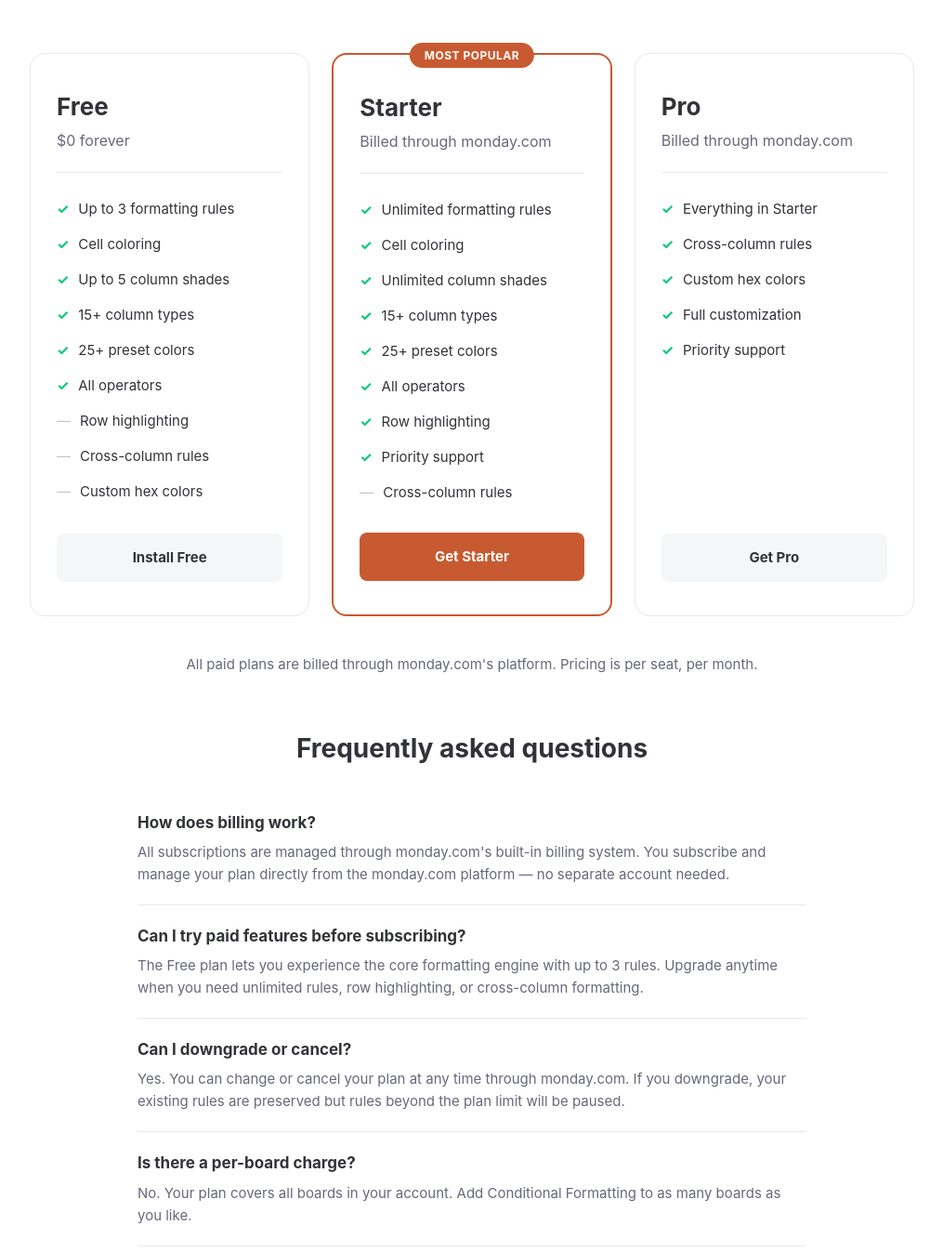
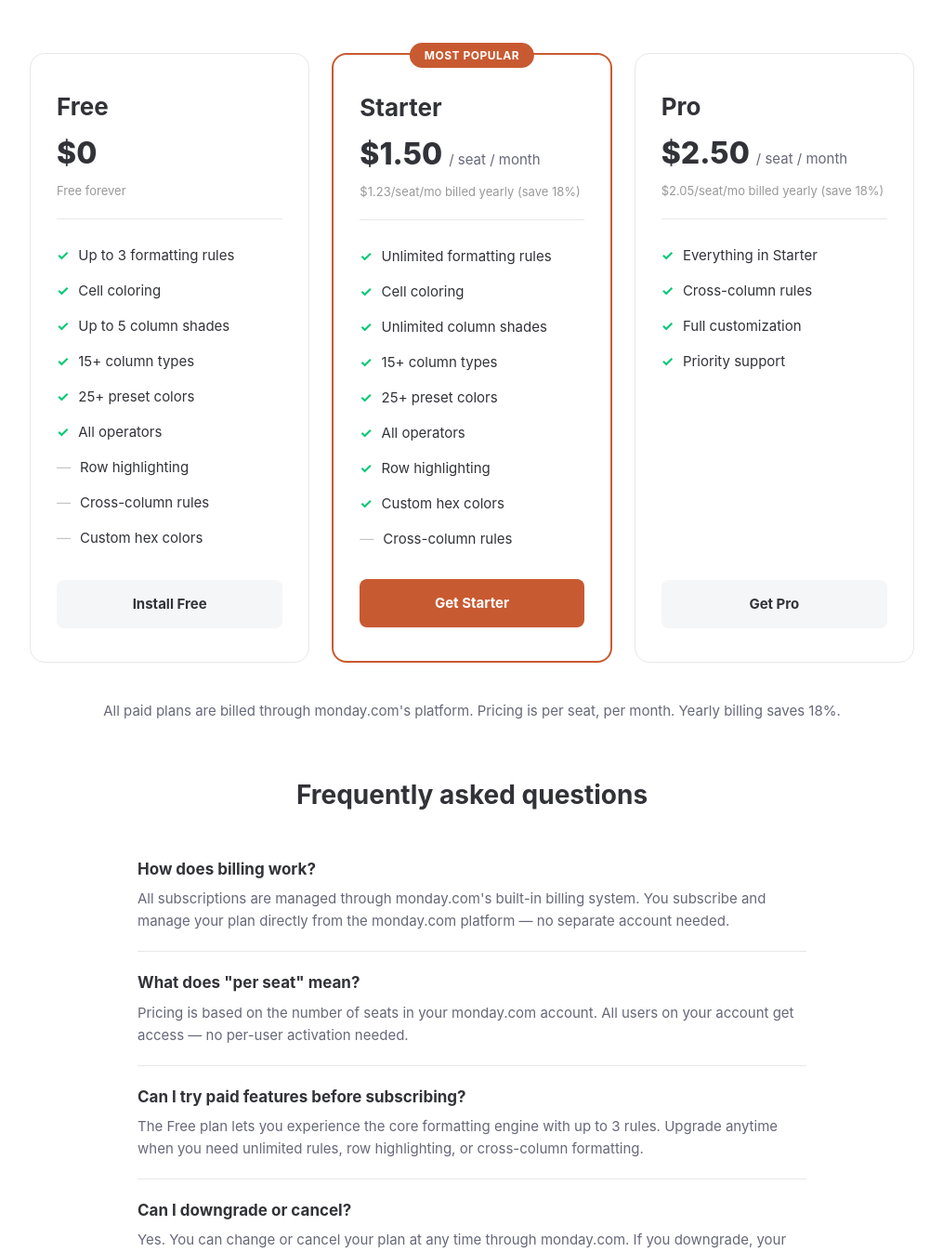
Before and after one commit to team-spinoff/conditional-formatting-app, a plain HTML site: page pricing.html in a window 1280 px wide. Shown: the part 220-1567 px from the top of the page at 93% size, without its empty margins (132-1147 px from the left). Drawn offline with Linux system fonts and the light colour scheme.

Commit message:
Update pricing page with real amounts and add pricing link
- Starter: $1.50/seat/month ($1.23 yearly)
- Pro: $2.50/seat/month ($2.05 yearly)
- Add seat-based pricing FAQ
- Add pricing link to index footer

Co-Authored-By: Claude Opus 4.6 <noreply@anthropic.com>

```diff
--- a/pricing.html
+++ b/pricing.html
@@ -4,7 +4,7 @@
   <meta charset="UTF-8">
   <meta name="viewport" content="width=device-width, initial-scale=1.0">
   <title>Pricing — Conditional Formatting for monday.com</title>
-  <meta name="description" content="Pricing plans for Conditional Formatting on monday.com. Free to start.">
+  <meta name="description" content="Pricing plans for Conditional Formatting on monday.com. Free to start, from $1.50/seat/month.">
   <style>
     * { margin: 0; padding: 0; box-sizing: border-box; }
     body {
@@ -58,7 +58,10 @@
       letter-spacing: 0.5px;
     }
     .plan h2 { font-size: 26px; font-weight: 700; margin-bottom: 4px; }
-    .plan .price { font-size: 16px; color: #676879; margin-bottom: 20px; }
+    .plan .price { font-size: 16px; color: #676879; margin-bottom: 4px; }
+    .plan .price-detail { font-size: 32px; font-weight: 800; color: #323338; margin-bottom: 4px; }
+    .plan .price-detail span { font-size: 15px; font-weight: 400; color: #676879; }
+    .plan .price-note { font-size: 13px; color: #999; margin-bottom: 20px; }
     .plan .divider { height: 1px; background: #E8E8E8; margin-bottom: 20px; }
     .plan ul { list-style: none; flex: 1; }
     .plan ul li {
@@ -121,7 +124,8 @@
 
       <div class="plan">
         <h2>Free</h2>
-        <p class="price">$0 forever</p>
+        <div class="price-detail">$0</div>
+        <p class="price-note">Free forever</p>
         <div class="divider"></div>
         <ul>
           <li><span class="check">&#10003;</span> Up to 3 formatting rules</li>
@@ -140,7 +144,8 @@
       <div class="plan featured">
         <span class="badge">Most Popular</span>
         <h2>Starter</h2>
-        <p class="price">Billed through monday.com</p>
+        <div class="price-detail">$1.50 <span>/ seat / month</span></div>
+        <p class="price-note">$1.23/seat/mo billed yearly (save 18%)</p>
         <div class="divider"></div>
         <ul>
           <li><span class="check">&#10003;</span> Unlimited formatting rules</li>
@@ -150,7 +155,7 @@
           <li><span class="check">&#10003;</span> 25+ preset colors</li>
           <li><span class="check">&#10003;</span> All operators</li>
           <li><span class="check">&#10003;</span> Row highlighting</li>
-          <li><span class="check">&#10003;</span> Priority support</li>
+          <li><span class="check">&#10003;</span> Custom hex colors</li>
           <li><span class="dash">&#8212;</span> Cross-column rules</li>
         </ul>
         <a href="https://monday.com/marketplace" class="cta cta-primary">Get Starter</a>
@@ -158,12 +163,12 @@
 
       <div class="plan">
         <h2>Pro</h2>
-        <p class="price">Billed through monday.com</p>
+        <div class="price-detail">$2.50 <span>/ seat / month</span></div>
+        <p class="price-note">$2.05/seat/mo billed yearly (save 18%)</p>
         <div class="divider"></div>
         <ul>
           <li><span class="check">&#10003;</span> Everything in Starter</li>
           <li><span class="check">&#10003;</span> Cross-column rules</li>
-          <li><span class="check">&#10003;</span> Custom hex colors</li>
           <li><span class="check">&#10003;</span> Full customization</li>
           <li><span class="check">&#10003;</span> Priority support</li>
         </ul>
@@ -172,7 +177,7 @@
 
     </div>
 
-    <p class="note">All paid plans are billed through monday.com's platform. Pricing is per seat, per month.</p>
+    <p class="note">All paid plans are billed through monday.com's platform. Pricing is per seat, per month. Yearly billing saves 18%.</p>
 
     <div class="faq">
       <h2>Frequently asked questions</h2>
@@ -180,6 +185,11 @@
       <div class="faq-item">
         <h3>How does billing work?</h3>
         <p>All subscriptions are managed through monday.com's built-in billing system. You subscribe and manage your plan directly from the monday.com platform — no separate account needed.</p>
+      </div>
+
+      <div class="faq-item">
+        <h3>What does "per seat" mean?</h3>
+        <p>Pricing is based on the number of seats in your monday.com account. All users on your account get access — no per-user activation needed.</p>
       </div>
 
       <div class="faq-item">
```
Also changed, not shown: index.html (+4 -3 lines).
